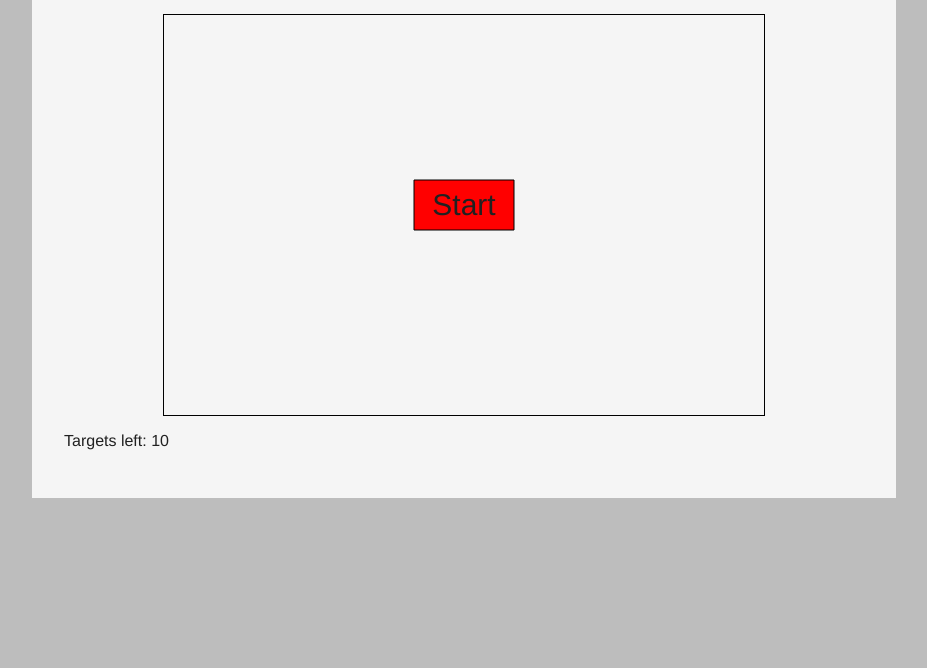
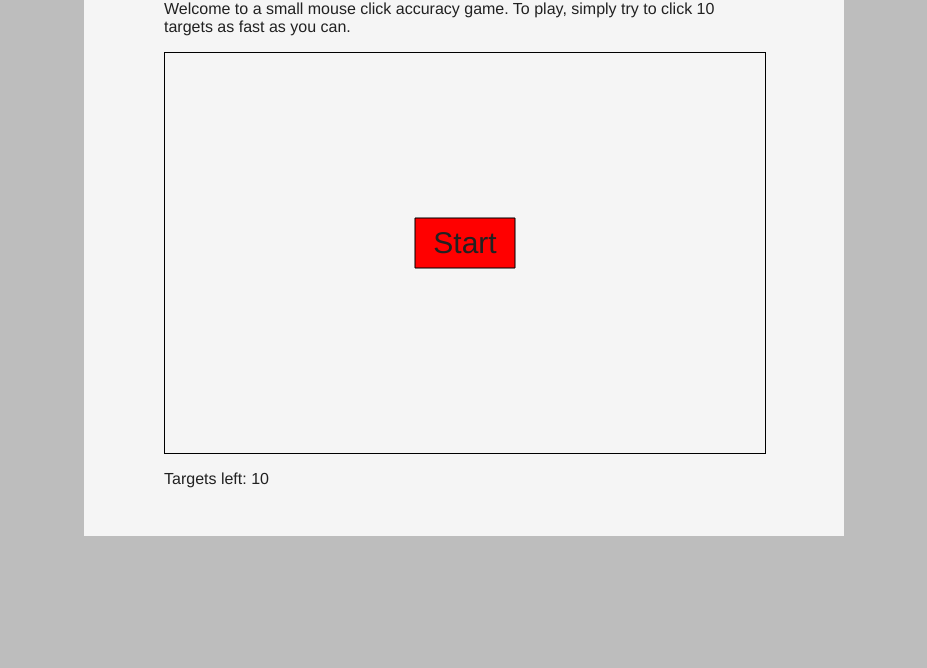
Before and after one commit to Yang-Jeff/click-game, a plain HTML site: page ClickGame.html in a window 1280 px wide. Shown: the part 132-800 px from the top of the page, without its empty margins (176-1103 px from the left). Drawn offline with Linux system fonts and the light colour scheme.

Commit message:
Fix some scaling issues, some refactoring

```diff
--- a/ClickGame.css
+++ b/ClickGame.css
@@ -3,13 +3,13 @@ html{
 }
 
 body{
-  margin: 0 auto;
-  max-width: 800px;
+  margin: 20px auto;
+  max-width: 600px;
   font-size: 16px;
   font-family: "Helvetica Neue", Helvetica, sans-serif;
   background: #F5F5F5;
   color: #212121;
-  padding: 2em 2em;
+  padding: 2em 5em;
 }
 canvas {
   border: 1px solid #000000;
--- a/ClickGame.html
+++ b/ClickGame.html
@@ -4,13 +4,12 @@
   <body>
     <h1>Mouse Click Game</h1>
     <p>
-      Welcome to a simple mouse click accuracy game. To play, simply try to click 10
+      Welcome to a small mouse click accuracy game. To play, simply try to click 10
       targets as fast as you can.
     </p>
 
     <link rel="stylesheet" type="text/css" href="ClickGame.css"/>
     <canvas id="canvas" width="600" height="400"></canvas>
-
     <p>Targets left: <span id="targetsLeft"> </span></p>
 
 
--- a/ClickGame.js
+++ b/ClickGame.js
@@ -15,7 +15,7 @@ var targetLeftText = document.getElementById("targetsLeft");
 var startTime;
 var endTime;
 
-var gameStart = false;  // has the game started?
+var gameStart = false;  // is the game in progress?
 
 targetLeftText.innerHTML = numTargetLeft;
 
@@ -40,8 +40,8 @@ function clickEvent(event){
   clickX = event.pageX - canvasLeft;
   clickY = event.pageY - canvasTop;
 
-  if (gameStart == false){  // if the game has not started, start it
-
+  if (gameStart == false){  // if the game has not started
+    // if the user clicks the startbutton
     if (clickX >= canvas.width/2 - 50 && clickX <= canvas.width/2 + 50 && clickY >= canvas.height/2 - 35 && clickY <= canvas.height/2 + 15){
       context.clearRect(0,0,canvas.width,canvas.height);
       gameStart = true;
@@ -55,12 +55,13 @@ function clickEvent(event){
     }
 
   }
-  // because of how onclick works this has to be 1. stop the game once user has clicked all targets
+  // when user clicks the last target, end the game
   if (numTargetLeft == 1){
 
     console.log("Game end");
-    // TODO why is final circle not cleared
+    // TODO why is the final circle not cleared
     context.clearRect(0,0,canvas.width,canvas.height);
+
     targetLeftText.innerHTML = 0;
 
     endTime = Date.now();
@@ -78,11 +79,11 @@ function clickEvent(event){
         canvas.width/2, canvas.height/2 - 100);
 
     drawStartButton();
+
   }
 
-
-  if ( gameStart == true && Math.pow((clickX - circX), 2) + Math.pow((clickY - circY), 2) <= 400 ){
-
+  // when the user clicks a target while game is in progress
+  if ( gameStart == true && Math.pow((clickX - circX), 2) + Math.pow((clickY - circY), 2) <= Math.pow(TARGET_RAD, 2) ){
     numTargetLeft--;
     targetLeftText.innerHTML = numTargetLeft;
 
@@ -108,6 +109,7 @@ function drawStartButton(){
 
 // this function draws a target circle at a random location
 function drawCircleTarget(){
+  console.log("drawing circle!!!");
   circX = Math.floor((Math.random() * (canvas.width -  (2 * TARGET_RAD))) + TARGET_RAD);
   circY = Math.floor((Math.random() * (canvas.height - (2 * TARGET_RAD))) + TARGET_RAD);
   context.beginPath();
```
